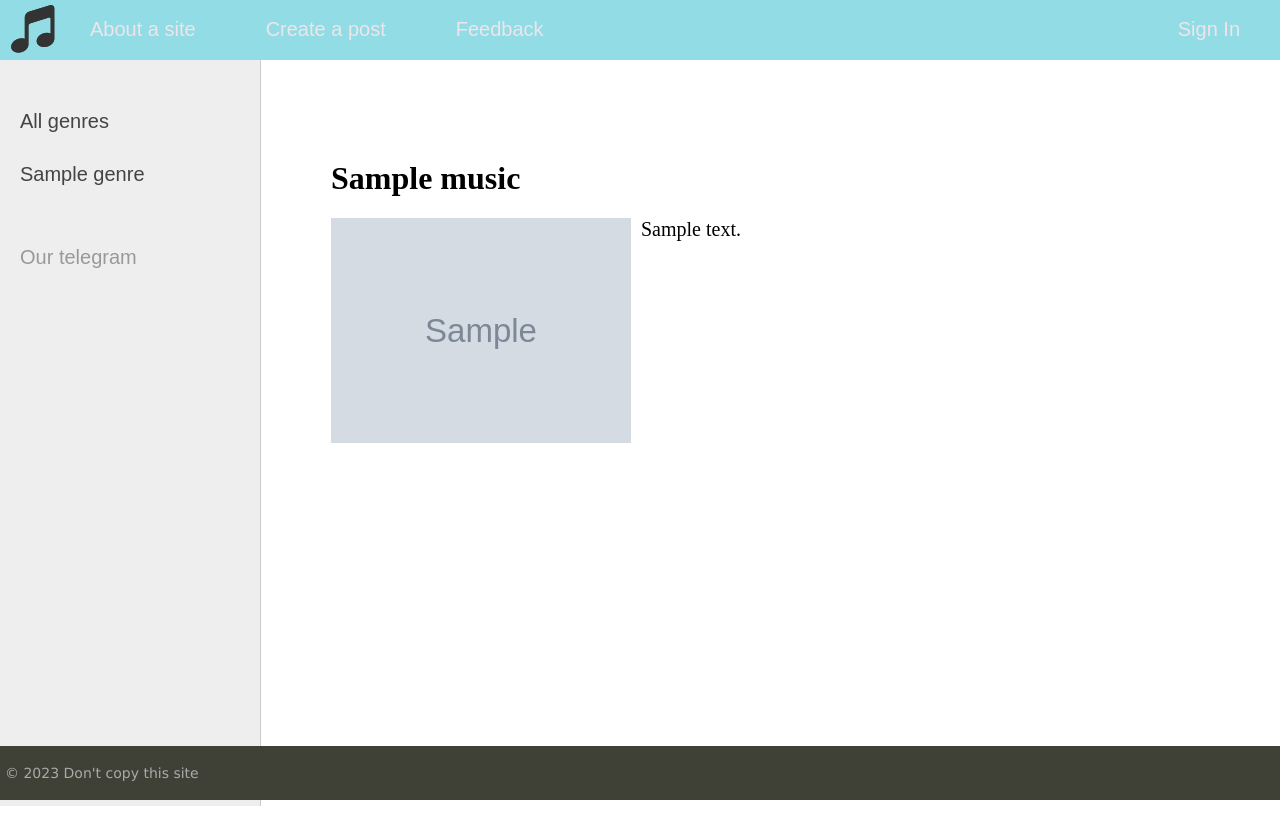
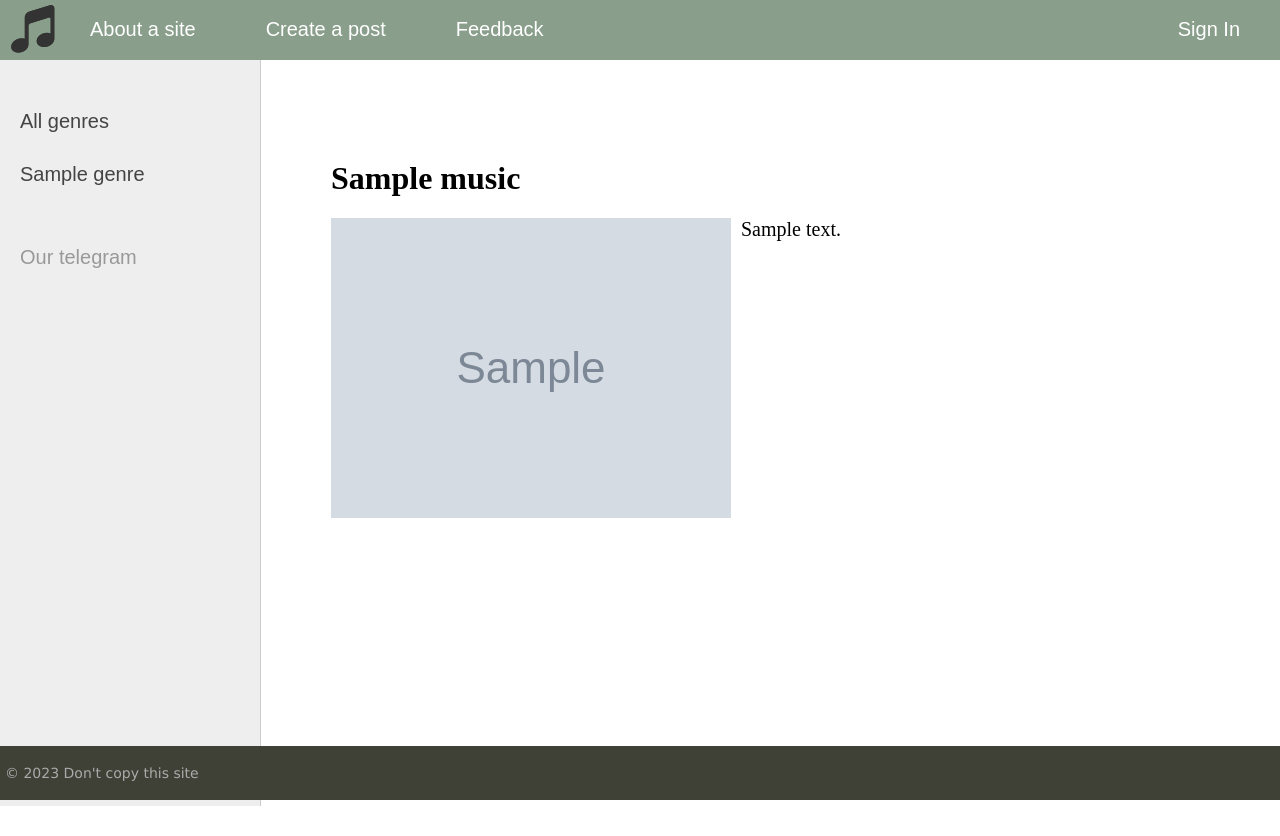
Before and after one commit to lavosami/Microblog, a Django app: a page that uses lvsm/music/templates/music/post.html in a window 1280 px wide. Run offline with Django 4.2, Linux system fonts and the light colour scheme; tables that the repository leaves empty hold one stand-in row (values such as "Sample post"); grey boxes marked "Sample" are stand-in pictures.

Commit message:
now on the post page can be displayed many photos

```diff
--- a/lvsm/music/models.py
+++ b/lvsm/music/models.py
@@ -50,5 +50,8 @@ class Image(models.Model):
     photo = models.ImageField(upload_to="photos/%Y/%m/%d/")
     music = models.ForeignKey('Music', on_delete=models.PROTECT)
 
+    def get_absolute_url(self):
+        return reverse('photo', kwargs={'photo_pk': self.pk})
+
     class Meta:
-        ordering = ['music']
+        ordering = ['music_id']
--- a/lvsm/music/templates/music/post.html
+++ b/lvsm/music/templates/music/post.html
@@ -1,12 +1,10 @@
 {% extends 'music/base.html' %}
+{% load music_tags %}
 
 {% block content %}
     <h1>{{post.title}}</h1>
 
-    {% if post.photo %}
-        <p><img class="img-article-left" src="{{post.photo.url}}"></p>
-    {% endif %}
+    {% show_photos post.pk %}
 
     {{post.content|linebreaks}}
-
 {% endblock %}
--- /dev/null
+++ b/lvsm/music/templates/music/slider_photo.html
@@ -0,0 +1,3 @@
+{% for ph in photos %}
+    <p><img class="img-article-left-mo" src="{{ph.photo.url}}"></p>
+{% endfor %}
--- a/lvsm/music/templatetags/music_tags.py
+++ b/lvsm/music/templatetags/music_tags.py
@@ -19,3 +19,9 @@ def show_genres(sort=None, genre_selected=0):
     else:
         genre = Genre.objects.order_by(sort)
     return {"genre": genre, "genre_selected": genre_selected}
+
+
+@register.inclusion_tag("music/slider_photo.html")
+def show_photos(music_id):
+    photos = Image.objects.filter(music_id=music_id)
+    return {"photos": photos}
--- a/lvsm/music/views.py
+++ b/lvsm/music/views.py
@@ -4,7 +4,7 @@ from django.urls import reverse_lazy
 from django.views.generic import ListView, DetailView, CreateView
 
 from music.forms import NewPostForm
-from music.models import Music, Genre
+from music.models import *
 
 menu = [
     {'title': "About a site", 'url_path': "about"},
@@ -76,7 +76,8 @@ class ShowPost(DetailView):
     def get_context_data(self, *, object_list=None, **kwargs):
         context = super().get_context_data(**kwargs)
         context['menu'] = menu
-        context['title'] = context['post']
+        context['title'] = context['post'].title
+
         return context
 
 
@@ -97,9 +98,5 @@ class MusicGenre(ListView):
         return Music.objects.filter(genre__slug=self.kwargs['genre_slug'], is_published=True)
 
 
-# def show_photos(request, post_id):
-#
-
-
 def page_not_found(request, exception):
     return HttpResponseNotFound("<h1>Something went wrong, try again later</h1>")
--- a/lvsm/static/music/css/styles.css
+++ b/lvsm/static/music/css/styles.css
@@ -33,13 +33,20 @@ img.img-article-left.thumb {
 	height: auto;
 }
 
+img.img-article-left-mo {
+	max-width: 600px;
+	max-height: 600px;
+	float: left;
+	padding: 0 10px 10px 0;
+}
+
 p.link-read-post {
 	text-align: right;
 }
 p.link-read-post a {
 	padding: 10px;
 	min-width: 100px;
-	background: #333671;
+	background: #899E8B;
 	color: #fff;
 	text-decoration: none;
 }
@@ -79,7 +86,7 @@ ul.list-articles li {
 .clear {clear: both;}
 
 .header {
-	background: #92DCE5;
+	background: #899E8B;
 	height: 60px;
 }
 
@@ -106,7 +113,7 @@ ul.mainmenu li.logo {margin: 0;}
 ul.mainmenu li.last {float: right;}
 
 ul.mainmenu li a {
-	color: #EEE5E9;
+	color: #FFF;
 	text-decoration: none;
 }
 ul.mainmenu li a:hover {
```
Also changed, not shown: lvsm/music/static/music/css/styles.css (+7 -0 lines), lvsm/media/photos/2023/09/06/191125_Taylor_Swift_at_the_2019_American_Music_Awards_cropped.png (added), lvsm/media/photos/2023/09/06/290299f053e94daf1a016c3741bfff7a.jpg (added), lvsm/media/photos/2023/09/06/797c1b00-queeen.jpg (added), lvsm/media/photos/2023/09/06/e8eff60ab51fb8f80c2a3a3bad1da3d6.jpg (added), lvsm/media/photos/2023/09/06/scale_1200.png (added).
